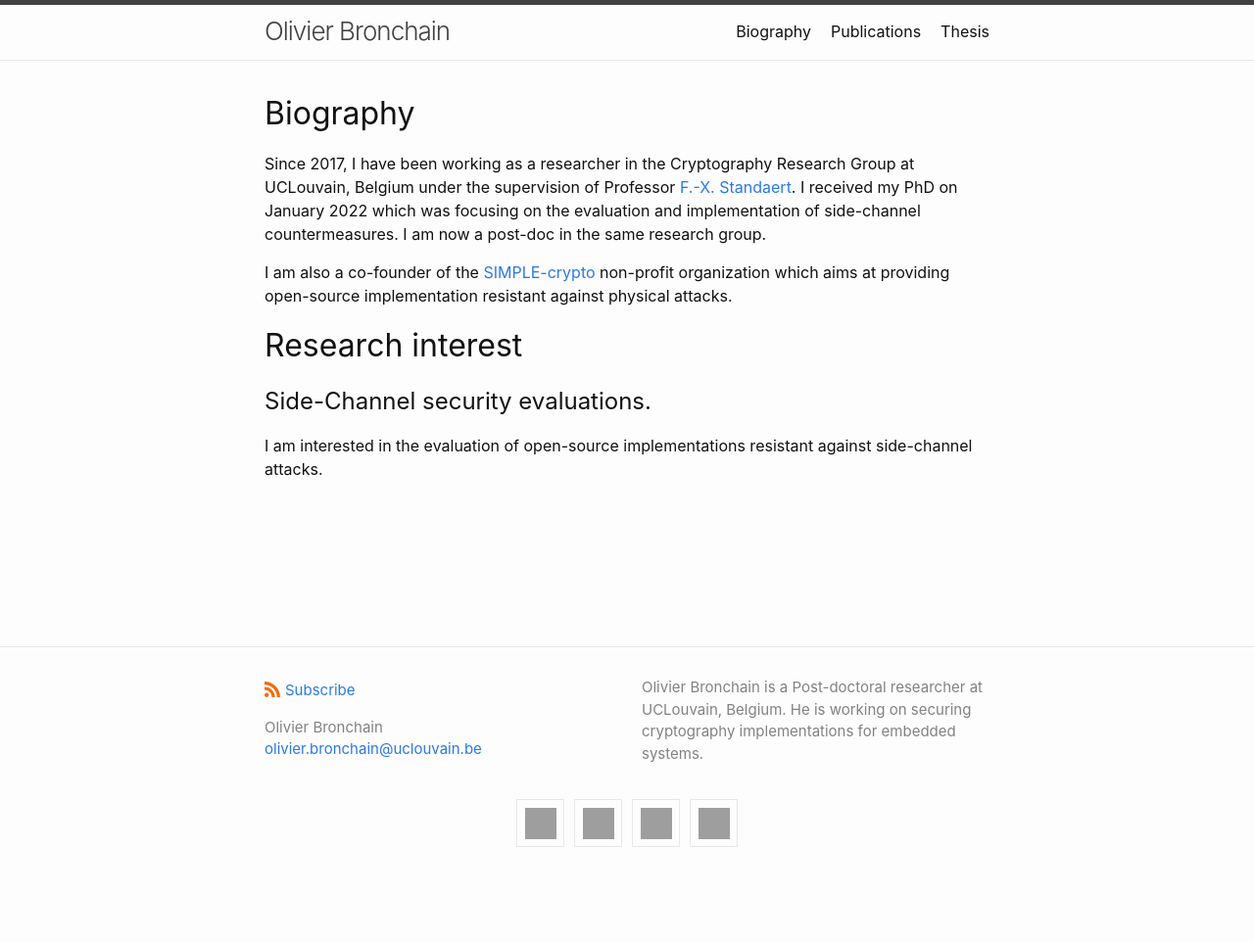
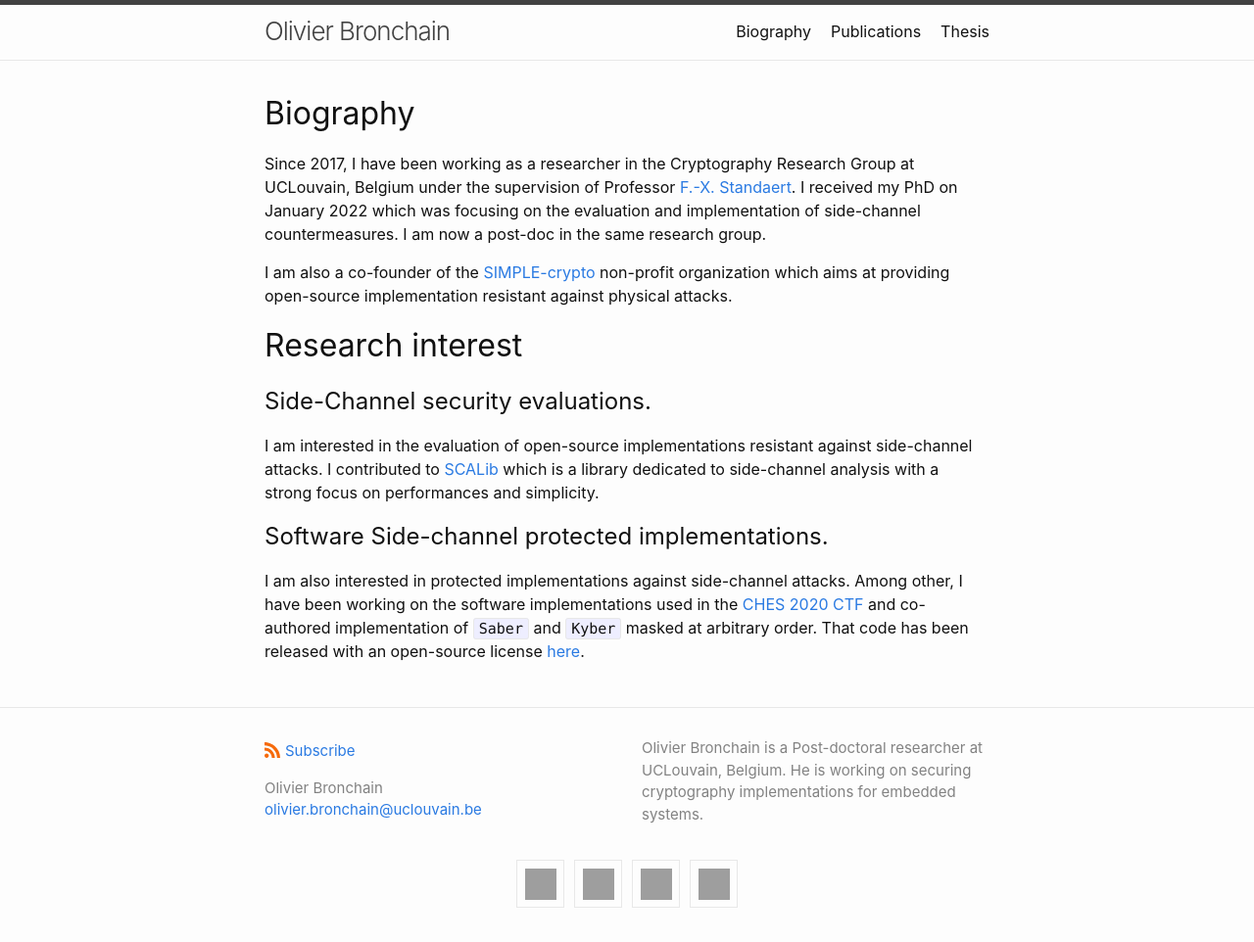
Before and after one commit to obronchain/obronchain.github.io, a Jekyll site: the page built from index.md, in a window 1280 px wide. Shown: the whole page at 98% size. Built offline with Jekyll 4.4.1, drawn with Linux system fonts in a browser that asks for light colours; a style sheet for code colours, icons or effects is not loaded; before the commit the page ends 900 px from its top, so only the background shows below that; grey boxes are pictures that could not be loaded.

Commit message:
update main page

```diff
--- a/index.md
+++ b/index.md
@@ -25,4 +25,14 @@ resistant against physical attacks.
 ## Side-Channel security evaluations.
 
 I am interested in the evaluation of open-source implementations resistant
-against side-channel attacks.
+against side-channel attacks. I contributed to
+[SCALib](https://github.com/simple-crypto/SCALib) which is a library dedicated
+to side-channel analysis with a strong focus on performances and simplicity.
+
+## Software Side-channel protected implementations.
+
+I am also interested in protected implementations against side-channel attacks.
+Among other, I have been working on the software implementations used in the
+[CHES 2020 CTF](https://ctf.spook.dev/) and co-authored implementation of
+`Saber` and `Kyber` masked at arbitrary order. That code has been released with
+an open-source license [here](https://github.com/uclcrypto/pqm4_masked).
```
